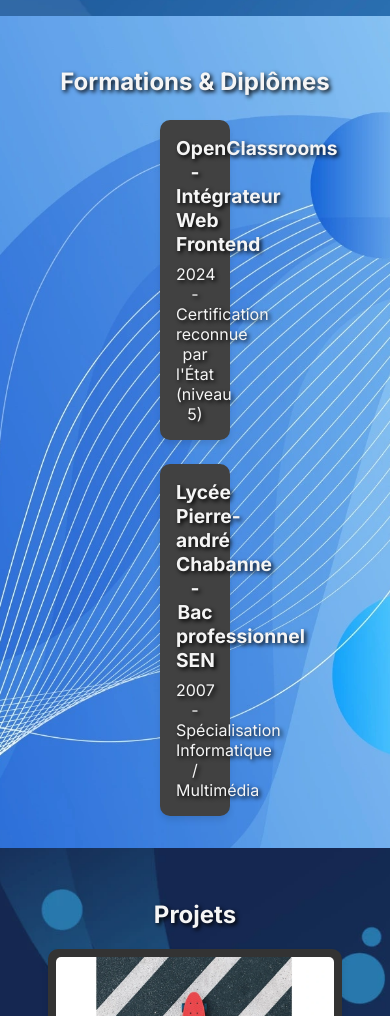
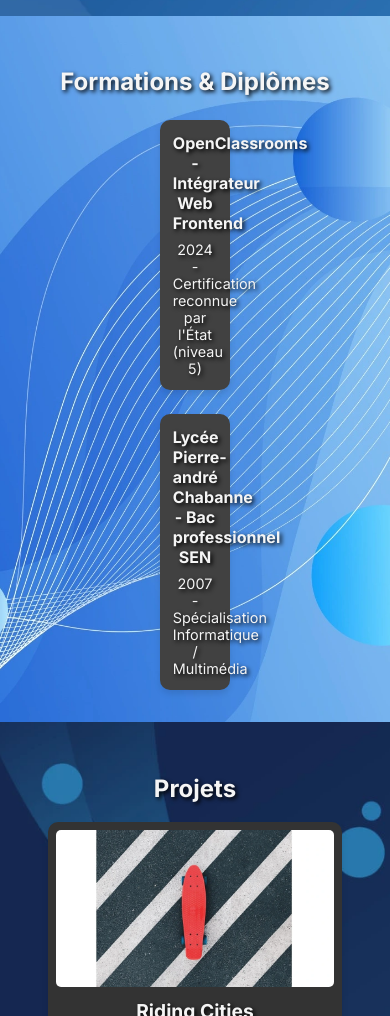
Before and after one commit to JSProjekt/P12-Jordan-Sicre-portfolio, a website: page index.html in a window 390 px wide. Shown: the part 1240-2256 px from the top of the page. Drawn offline with Linux system fonts and the light colour scheme.

Commit message:
fix responsive for education section

```diff
--- a/src/styles/main.scss
+++ b/src/styles/main.scss
@@ -226,6 +226,18 @@
 @media (max-width: 768px) {
   .education-content {
     flex-direction: column;
+    margin: 0 1rem;
+  }
+  .education .education-content .education-item {
+    padding: 0.8rem;
+  }
+
+  .education .education-content .education-item h3 {
+    font-size: 1rem;
+  }
+
+  .education .education-content .education-item p {
+    font-size: 0.9rem;
   }
 }
 
```
Also changed, not shown: src/styles/main.css, src/styles/main.min.css, 1 other file.
